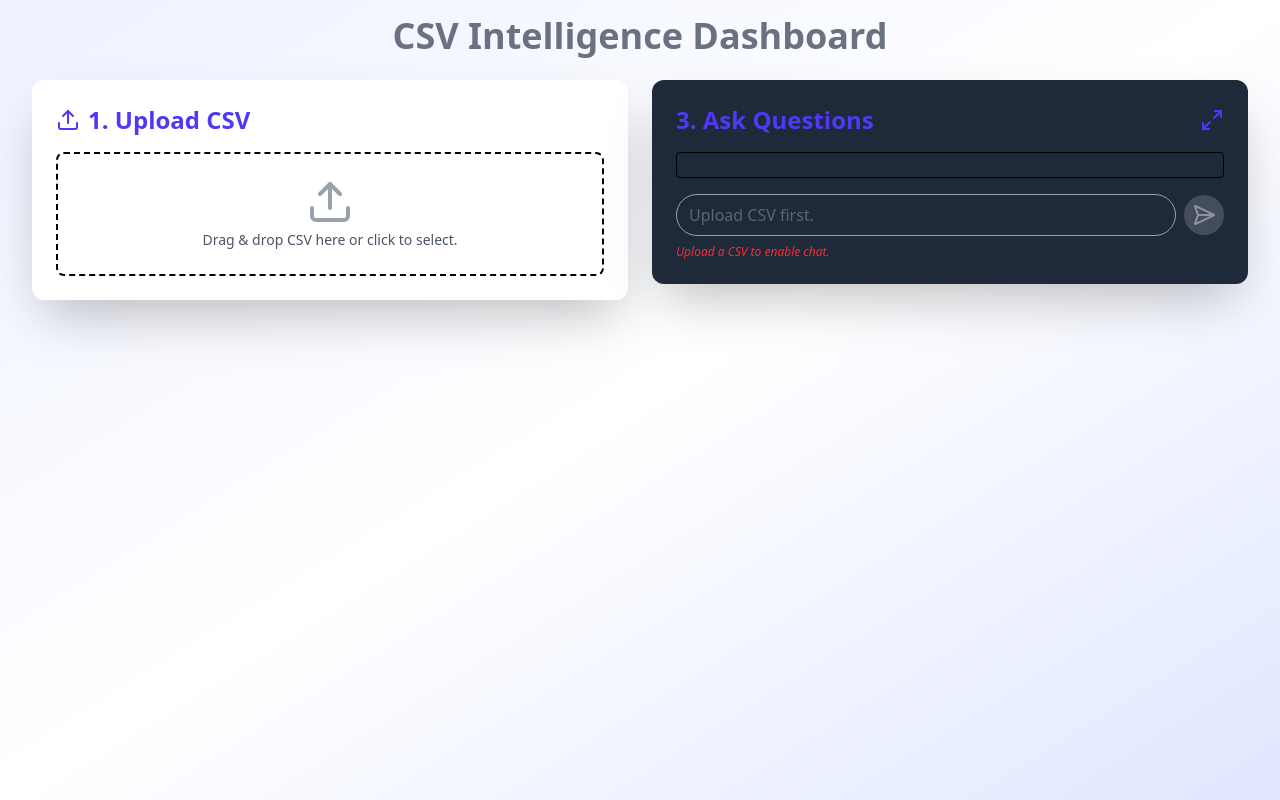
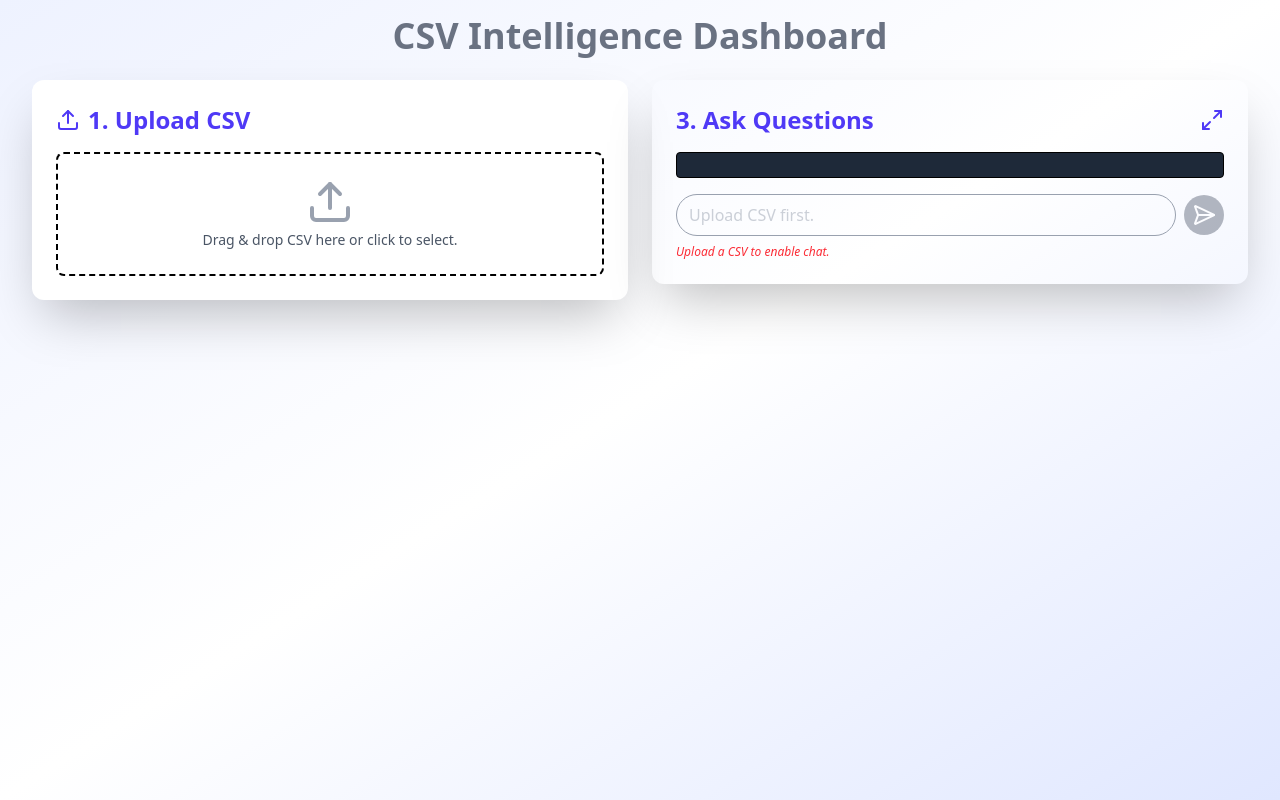
Before and after one commit to manfredbaraka33/chatcsv, a React (Vite) app in the folder f/: page / in a window 1280 px wide. Built offline with nearby package versions, Linux system fonts and the light colour scheme.

Commit message:
Update QuestionBox.jsx

```diff
--- a/f/src/components/QuestionBox.jsx
+++ b/f/src/components/QuestionBox.jsx
@@ -162,7 +162,7 @@ const QuestionBox = ({ isEnabled, chatHistory, setChatHistory, sessionId }) => {
   };
 
   return (
-    <div className="p-6 bg-gray-800 dark:bg-gray-800 rounded-xl shadow-2xl flex flex-col h-full">
+    <div className="p-6 dark:bg-gray-800 rounded-xl shadow-2xl flex flex-col h-full">
       <h2 className="text-2xl font-extrabold text-indigo-600 mb-4 flex items-center justify-between">
         <span>3. Ask Questions</span>
         <button className="cursor-pointer" onClick={() => setIsExpanded(true)}>
```
